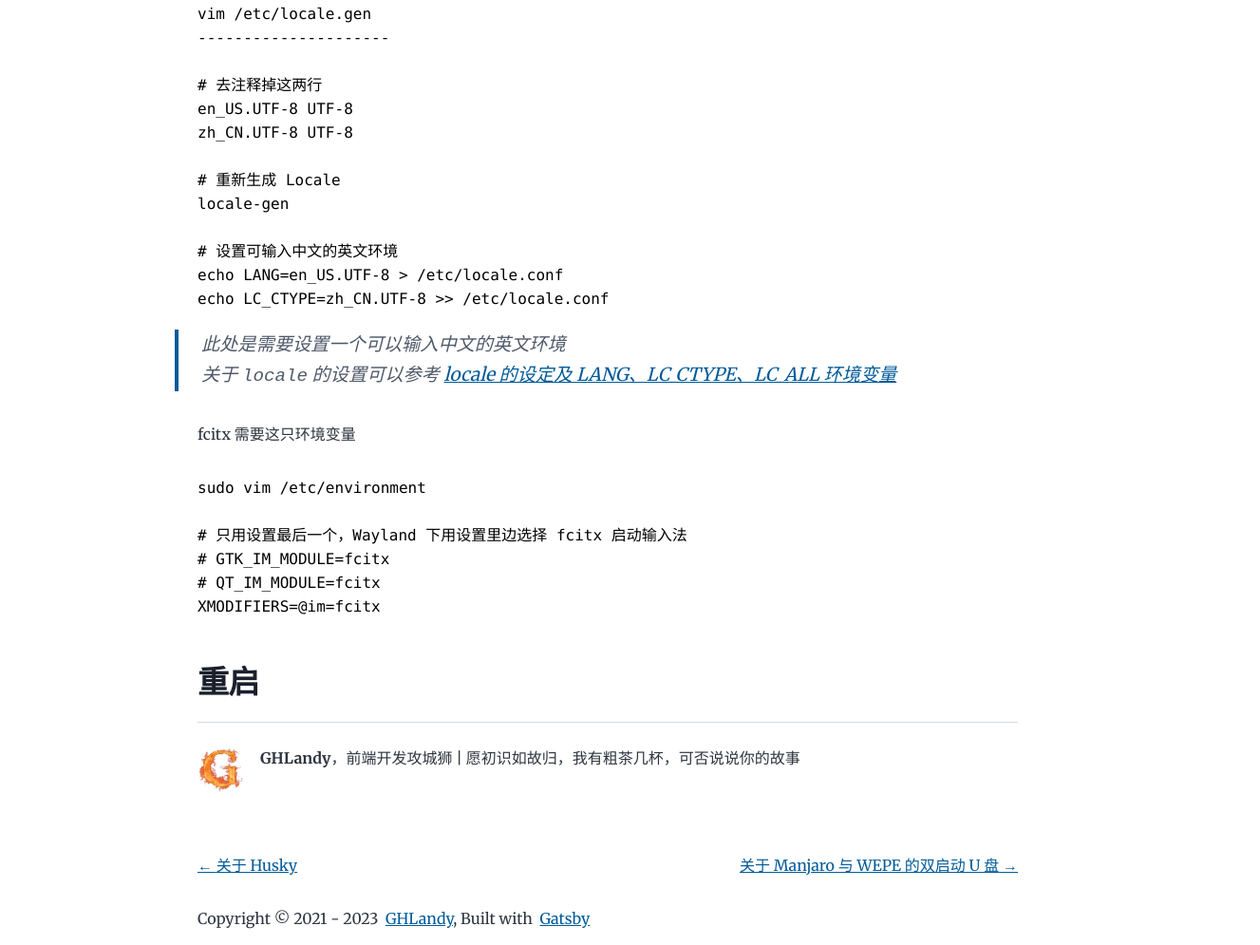
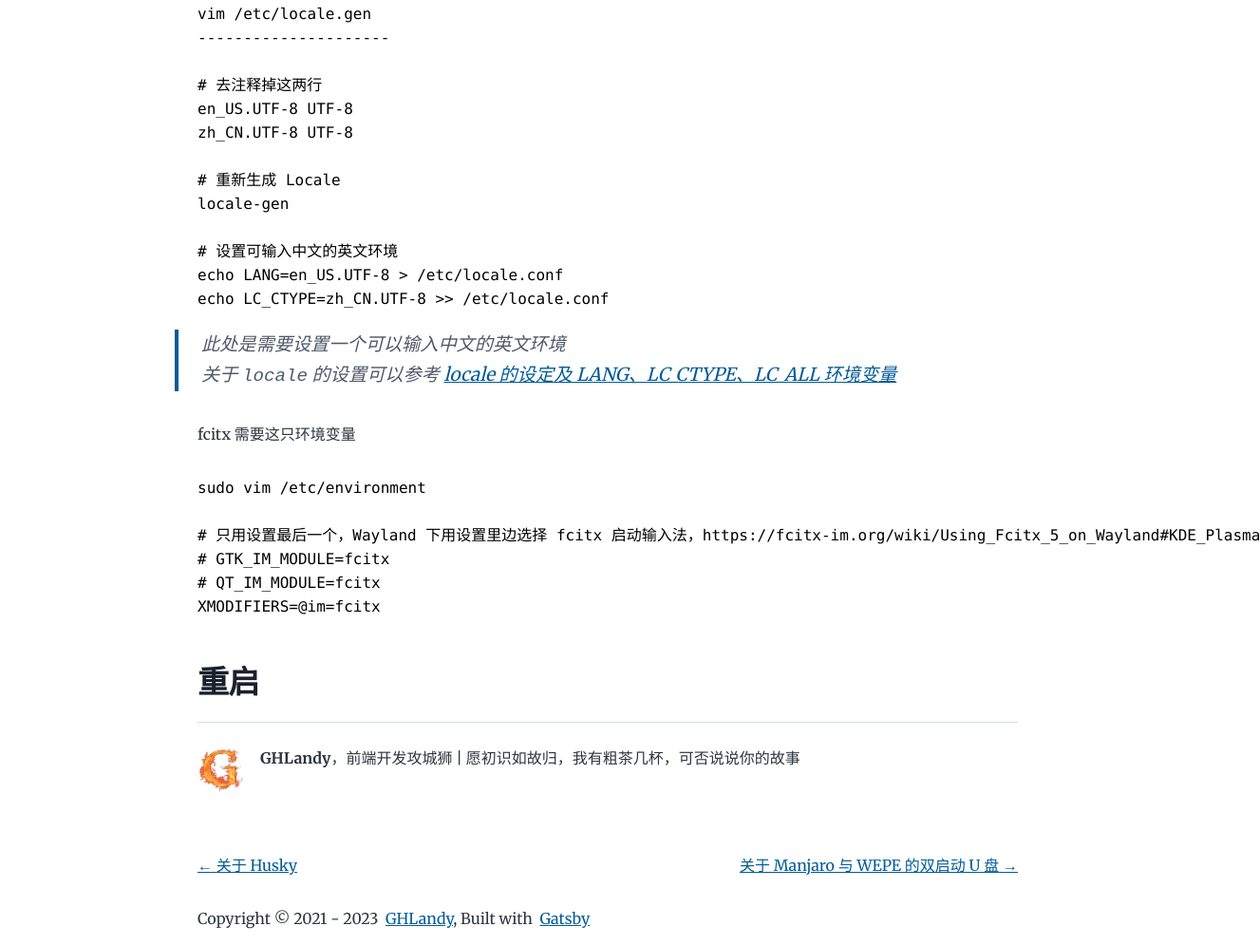
Before and after one commit to GHLandy/my-blog, a Gatsby site: page /my-manjaro/ in a window 1280 px wide. Shown: the part 1308-2303 px from the top of the page at 95% size, 1327 px wide, since content can reach past the window. Built offline with nearby package versions, Linux system fonts and the light colour scheme; Gatsby itself is replaced by a stand-in of ours; some packages are replaced by stand-ins of ours; code samples lack their colours.

Commit message:
Update index.md

````diff
--- a/content/blog/my-manjaro/index.md
+++ b/content/blog/my-manjaro/index.md
@@ -69,7 +69,7 @@ fcitx 需要这只环境变量
 ```bash
 sudo vim /etc/environment
 
-# 只用设置最后一个，Wayland 下用设置里边选择 fcitx 启动输入法
+# 只用设置最后一个，Wayland 下用设置里边选择 fcitx 启动输入法，https://fcitx-im.org/wiki/Using_Fcitx_5_on_Wayland#KDE_Plasma
 # GTK_IM_MODULE=fcitx
 # QT_IM_MODULE=fcitx
 XMODIFIERS=@im=fcitx
````
